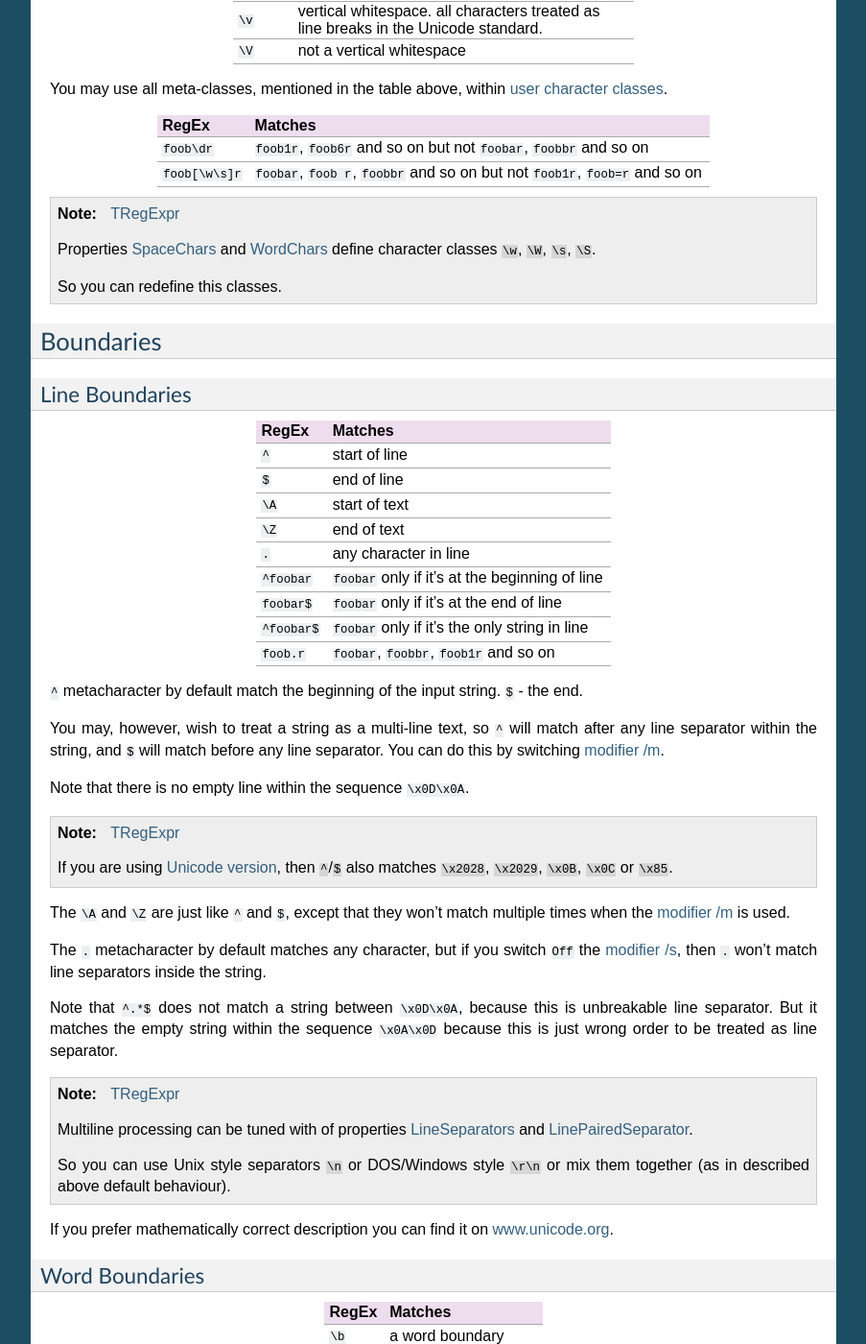
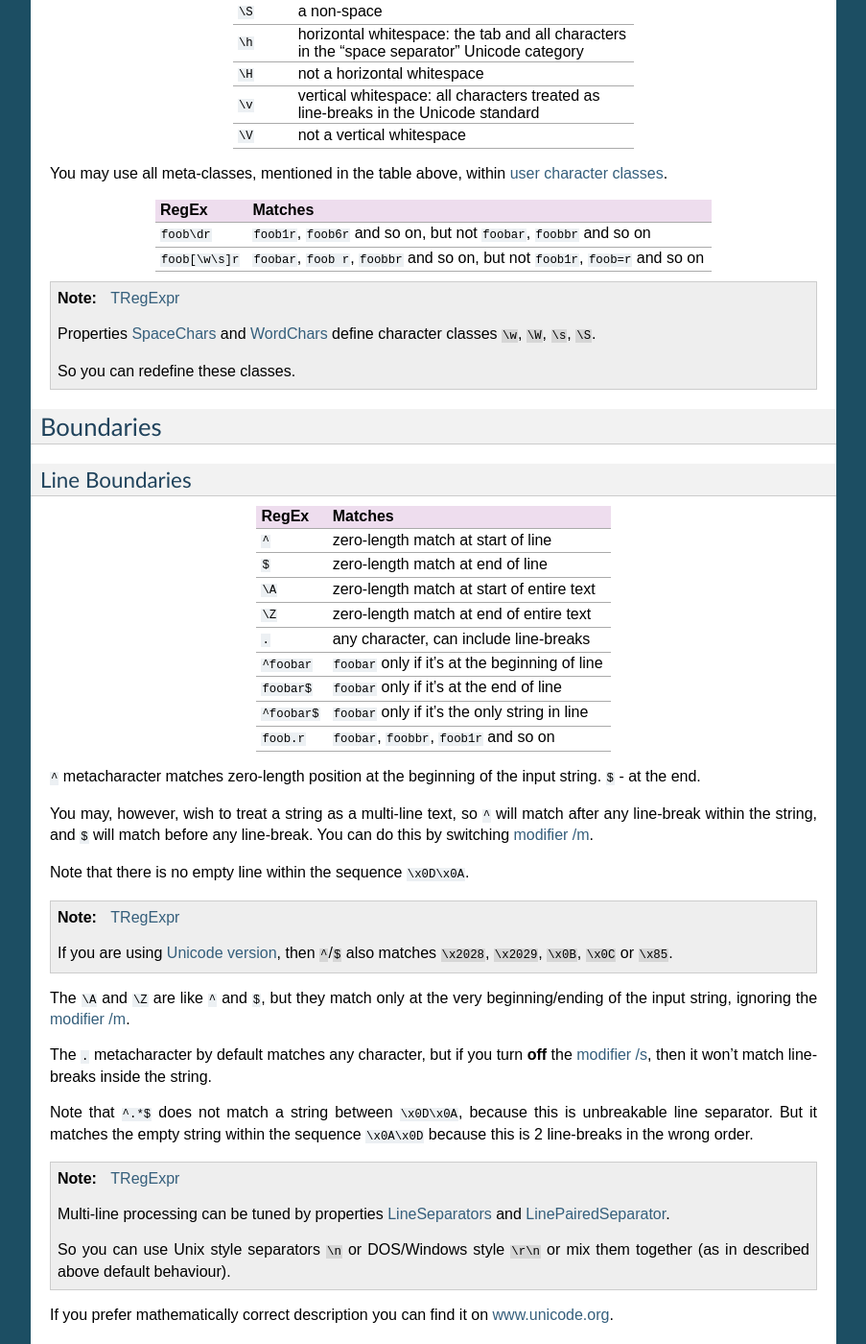
Before and after one commit to andgineer/TRegExpr, a Sphinx documentation site: the page built from docs/regular_expressions.rst, in a window 1280 px wide and 1400 px high, scrolled down 2237 px. Shown: the whole window at 96% size, without its empty margins (198-1101 px from the left). Built offline with Sphinx 7.4.7, drawn with Linux system fonts in a browser that asks for light colours; some of the changed text lies outside the part shown.

Commit message:
fixes in docs

```diff
--- a/docs/regular_expressions.rst
+++ b/docs/regular_expressions.rst
@@ -23,7 +23,7 @@
 patterns like emails of phone numbers on web pages or in some documents
 and so on.
 
-Below is complete regular expressions cheat sheet just on one page.
+Below is the complete regular expressions cheat sheet.
 
 Characters
 ----------
@@ -31,9 +31,8 @@
 Simple matches
 ~~~~~~~~~~~~~~
 
-Any single character matches itself.
-
-A series of characters matches that series of characters in the input
+Any single character (except special regex characters) matches itself.
+A series of (not special) characters matches that series of characters in the input
 string.
 
 ========== ==========
@@ -44,6 +43,9 @@
 
 Non-Printable Characters (escape-codes)
 ~~~~~~~~~~~~~~~~~~~~~~~~~~~~~~~~~~~~~~~
+
+To specify character by its Unicode code, use the prefix ``\x`` followed by the hex code.
+For 3-4 digits code (after U+00FF), enclose the code into braces.
 
 ============== ==============================================
 RegEx          Matches
@@ -76,13 +78,13 @@
 ~~~~~~~~
 
 To represent special regex character (one of ``.+*?|\()[]{}^$``), prefix it with a backslash ``\``.
-The literal backslash must be escaped too: ``\\``.
+The literal backslash must be escaped too.
 
 =============== ========================================================================
 RegEx           Matches
 =============== ========================================================================
-``\^FooBarPtr`` ``^FooBarPtr`` this is ``^`` and not `start of line <#lineseparators>`__
-``\[a\]``       ``[a]`` this is not `character class <#userclass>`__
+``\^FooBarPtr`` ``^FooBarPtr``, this is ``^`` and not `start of line <#lineseparators>`__
+``\[a\]``       ``[a]``, this is not `character class <#userclass>`__
 =============== ========================================================================
 
 Character Classes
@@ -102,8 +104,8 @@
 ``foob[aeiou]r``  ``foobar``, ``foober`` etc but not ``foobbr``, ``foobcr`` etc
 ================= =============================================================
 
-You can ``invert`` the class - if the first character after the ``[`` is
-``^``, then the class matches any character **but** characters listed
+You can "invert" the class - if the first character after the ``[`` is
+``^``, then the class matches any character **except** the characters listed
 in the class.
 
 ================= =============================================================
@@ -112,10 +114,10 @@
 ``foob[^aeiou]r`` ``foobbr``, ``foobcr`` etc but not ``foobar``, ``foober`` etc
 ================= =============================================================
 
-Within a list, the ``-`` character is used to specify a range, so that
+Within a list, the dash ``-`` character is used to specify a range, so that
 ``a-z`` represents all characters between ``a`` and ``z``, inclusive.
 
-If you want ``-`` itself to be a member of a class, put it at the start
+If you want the dash ``-`` itself to be a member of a class, put it at the start
 or end of the list, or `escape <#escape>`__ it with a backslash.
 
 If you want ``]`` as part of the class you may place it at the start of list or
@@ -128,29 +130,29 @@
 ``[az-]``     ``a``, ``z`` and ``-``
 ``[a\-z]``    ``a``, ``z`` and ``-``
 ``[a-z]``     characters from ``a`` to ``z``
-``[\n-\x0D]`` characters from ``#10`` to ``#13``
+``[\n-\x0D]`` characters from chr(10) to chr(13)
 ============= ==================================
 
-Predefined Character Classes
-~~~~~~~~~~~~~~~~~~~~~~~~~~~~
+Meta-Classes
+~~~~~~~~~~~~
 
 There are a number of predefined character classes that keeps regular expressions
-more compact ("meta-classes"):
+more compact, "meta-classes":
 
 ======     ==============================================
 RegEx      Matches
 ======     ==============================================
-``\w``     an alphanumeric character (including ``_``)
-``\W``     a nonalphanumeric
-``\d``     a numeric character (same as ``[0123456789]``)
+``\w``     an alphanumeric character, including ``_``
+``\W``     a non-alphanumeric
+``\d``     a numeric character (same as ``[0-9]``)
 ``\D``     a non-numeric
 ``\s``     any space (same as ``[ \t\n\r\f]``)
-``\S``     a non space
-``\h``     | horizontal whitespace. the tab and all characters
-           | in the "space separator" Unicode category.
+``\S``     a non-space
+``\h``     | horizontal whitespace: the tab and all characters
+           | in the "space separator" Unicode category
 ``\H``     not a horizontal whitespace
-``\v``     | vertical whitespace. all characters treated as
-           | line breaks in the Unicode standard.
+``\v``     | vertical whitespace: all characters treated as
+           | line-breaks in the Unicode standard
 ``\V``     not a vertical whitespace
 ======     ==============================================
 
@@ -160,8 +162,8 @@
 =============== =====================================================================================
 RegEx           Matches
 =============== =====================================================================================
-``foob\dr``     ``foob1r``, ``foob6r`` and so on but not ``foobar``, ``foobbr`` and so on
-``foob[\w\s]r`` ``foobar``, ``foob r``, ``foobbr`` and so on but not ``foob1r``, ``foob=r`` and so on
+``foob\dr``     ``foob1r``, ``foob6r`` and so on, but not ``foobar``, ``foobbr`` and so on
+``foob[\w\s]r`` ``foobar``, ``foob r``, ``foobbr`` and so on, but not ``foob1r``, ``foob=r`` and so on
 =============== =====================================================================================
 
 .. note::
@@ -172,7 +174,7 @@
     `WordChars <tregexpr.html#wordchars>`_ define
     character classes ``\w``, ``\W``, ``\s``, ``\S``.
 
-    So you can redefine this classes.
+    So you can redefine these classes.
 
 Boundaries
 ----------
@@ -185,23 +187,23 @@
 ============= ================================================
 RegEx         Matches
 ============= ================================================
-``^``         start of line
-``$``         end of line
-``\A``        start of text
-``\Z``        end of text
-``.``         any character in line
+``^``         zero-length match at start of line
+``$``         zero-length match at end of line
+``\A``        zero-length match at start of entire text
+``\Z``        zero-length match at end of entire text
+``.``         any character, can include line-breaks
 ``^foobar``   ``foobar`` only if it's at the beginning of line
 ``foobar$``   ``foobar`` only if it's at the end of line
 ``^foobar$``  ``foobar`` only if it's the only string in line
 ``foob.r``    ``foobar``, ``foobbr``, ``foob1r`` and so on
 ============= ================================================
 
-``^`` metacharacter by default match the
-beginning of the input string. ``$`` - the end.
+``^`` metacharacter matches zero-length position at the beginning of the input string.
+``$`` - at the end.
 
 You may, however, wish to treat a string as a multi-line text,
-so ``^`` will match after any line separator within the string,
-and ``$`` will match before any line separator. You can do this by
+so ``^`` will match after any line-break within the string,
+and ``$`` will match before any line-break. You can do this by
 switching `modifier /m <#m>`_.
 
 Note that there is no empty line within the sequence ``\x0D\x0A``.
@@ -213,23 +215,22 @@
     `Unicode version <tregexpr.html#unicode>`__, then ``^``/``$``
     also matches ``\x2028``, ``\x2029``, ``\x0B``, ``\x0C`` or ``\x85``.
 
-The ``\A`` and ``\Z`` are just like ``^`` and ``$``, except that they
-won’t match multiple times when the `modifier
-/m <#m>`_ is used.
+The ``\A`` and ``\Z`` are like ``^`` and ``$``, but they match only at the
+very beginning/ending of the input string,
+ignoring the `modifier /m <#m>`_.
 
 The ``.`` metacharacter by default matches any character, but if you
-switch ``Off`` the `modifier /s <#s>`_, then
-``.`` won’t match line separators inside the string.
+turn **off** the `modifier /s <#s>`_, then it won't match line-breaks inside the string.
 
 Note that ``^.*$`` does not match a string between ``\x0D\x0A``,
 because this is unbreakable line separator.
 But it matches the empty string within the sequence ``\x0A\x0D`` because
-this is just wrong order to be treated as line separator.
+this is 2 line-breaks in the wrong order.
 
 .. note::
     `TRegExpr <tregexpr.html>`__
 
-    Multiline processing can be tuned with of properties
+    Multi-line processing can be tuned by properties
     `LineSeparators <tregexpr.html#lineseparators>`__ and
     `LinePairedSeparator <tregexpr.html#linepairedseparator>`_.
 
@@ -280,13 +281,9 @@
 number of times to match ``n`` and the maximum ``m``.
 
 The ``{n}`` is equivalent to ``{n,n}`` and matches exactly ``n`` times.
-
 The ``{n,}`` matches ``n`` or more times.
 
-There is no limit to the size of ``n`` or ``m``.
-
-If a curly bracket occurs in any other context, it is treated as a
-regular character.
+There is no practical limit to the values n and m (limit is maximal signed 32-bit value).
 
 ================== ========================================================================
 RegEx              Matches
@@ -305,11 +302,11 @@
 Greediness
 ~~~~~~~~~~
 
-`Quantifiers <#iterator>`_ in ``greedy`` mode takes as many as possible,
-in ``non-greedy`` mode - as few as possible.
+`Quantifiers <#iterator>`_ in "greedy" mode takes as many as possible,
+in "lazy" mode - as few as possible.
 
-By default all quantifiers are ``greedy``.
-Use ``?`` to make any quantifier ``non-greedy``.
+By default all quantifiers are "greedy".
+Append the character ``?`` to make any quantifier "lazy".
 
 For string ``abbbbc``:
 
@@ -323,7 +320,7 @@
 ``b{2,3}``  ``bbb``
 =========== ============
 
-You can switch all quantifiers into ``non-greedy`` mode (`modifier /g <#g>`_,
+You can switch all quantifiers into "lazy" mode (`modifier /g <#g>`_,
 below we use `in-line modifier change <#inlinemodifiers>`_).
 
 ============ =======
@@ -332,7 +329,7 @@
 ``(?-g)b+``  ``b``
 ============ =======
 
-Possessive quantifier
+Possessive Quantifier
 ~~~~~~~~~~~~~~~~~~~~~
 
 The syntax is: ``a++``, ``a*+``, ``a?+``, ``a{2,4}+``.
```
Also changed, not shown: other parts of docs/regular_expressions.rst (+6 -6 lines).
